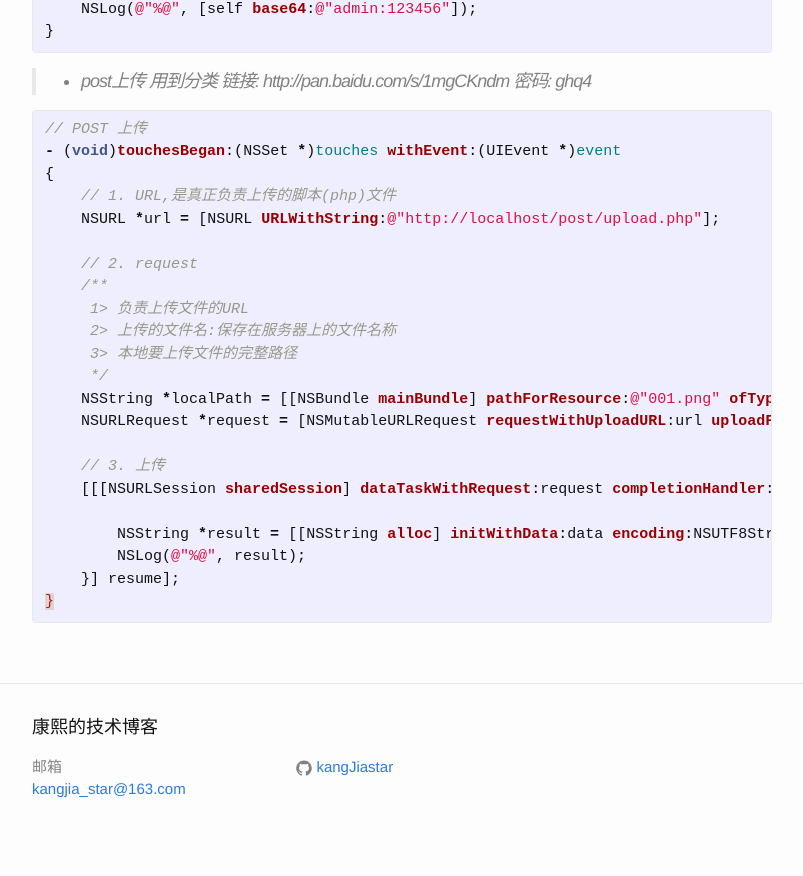
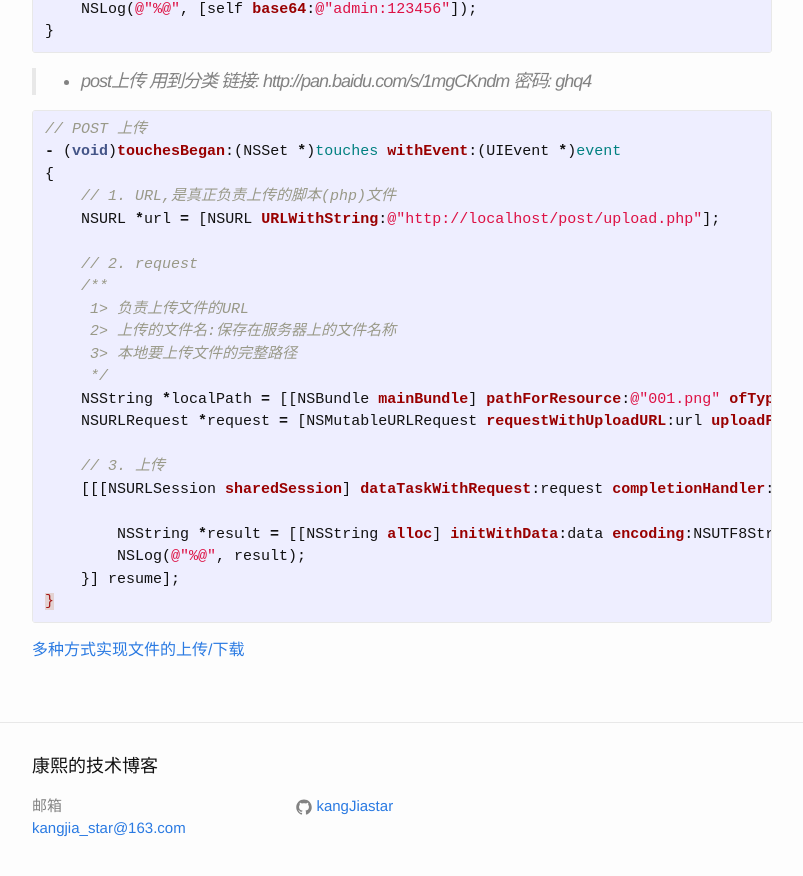
Before and after one commit to kangJiastar/kangJiastar.github.io, a Jekyll site: the page built from _posts/2015-10-09-download:put:post.markdown, in a window 1280 px wide and 900 px high, scrolled down 7091 px. Shown: the top 876 px of the window, without its empty margins (238-1041 px from the left). Built offline with Jekyll 4.4.1, drawn with Linux system fonts in a browser that asks for light colours.

Commit message:
新的网址

```diff
--- a/_posts/2015-10-09-DB.markdown
+++ b/_posts/2015-10-09-DB.markdown
@@ -186,4 +186,7 @@ LIMIT 0,2 等价于 LIMIT 2
 ###[将图片保存到数据库][jekyll - DB]
 
 
+
+
+
 [jekyll - DB]:     http://m.blog.csdn.net/blog/wei78008023/44903541
--- a/_posts/2015-10-09-download:put:post.markdown
+++ b/_posts/2015-10-09-download:put:post.markdown
@@ -350,3 +350,12 @@ categories: jekyll update
     }] resume];
 }
 {% endhighlight %}
+
+
+
+
+
+[多种方式实现文件的上传/下载][jekyll - DB]
+
+
+[jekyll - DB]:     http://www.cocoachina.com/ios/20151012/13621.html
```
